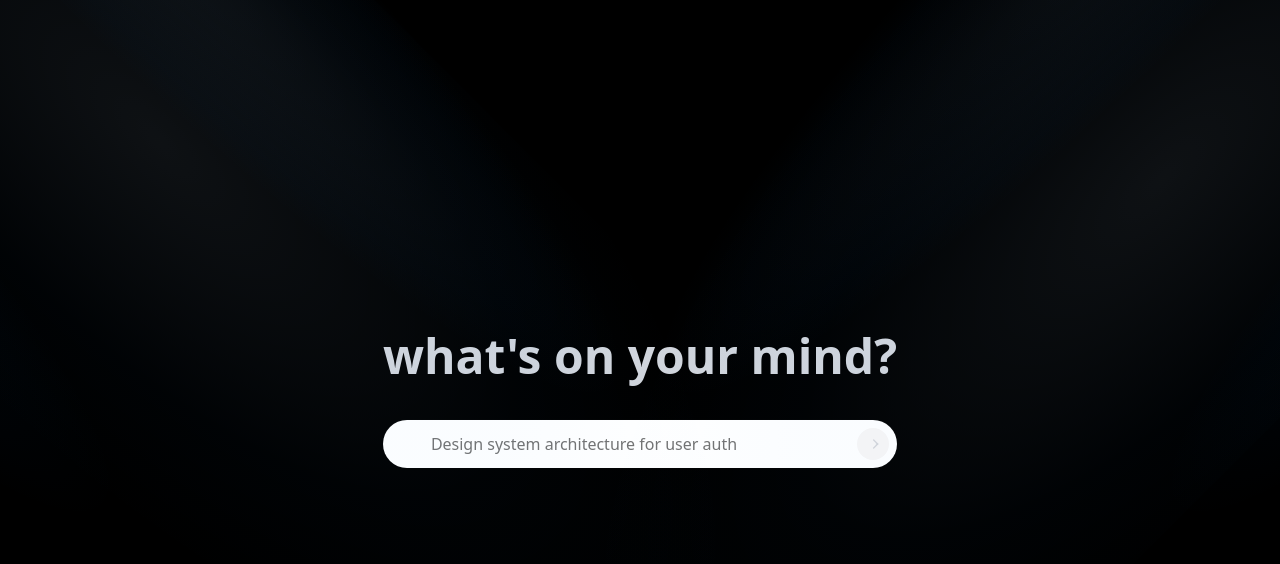
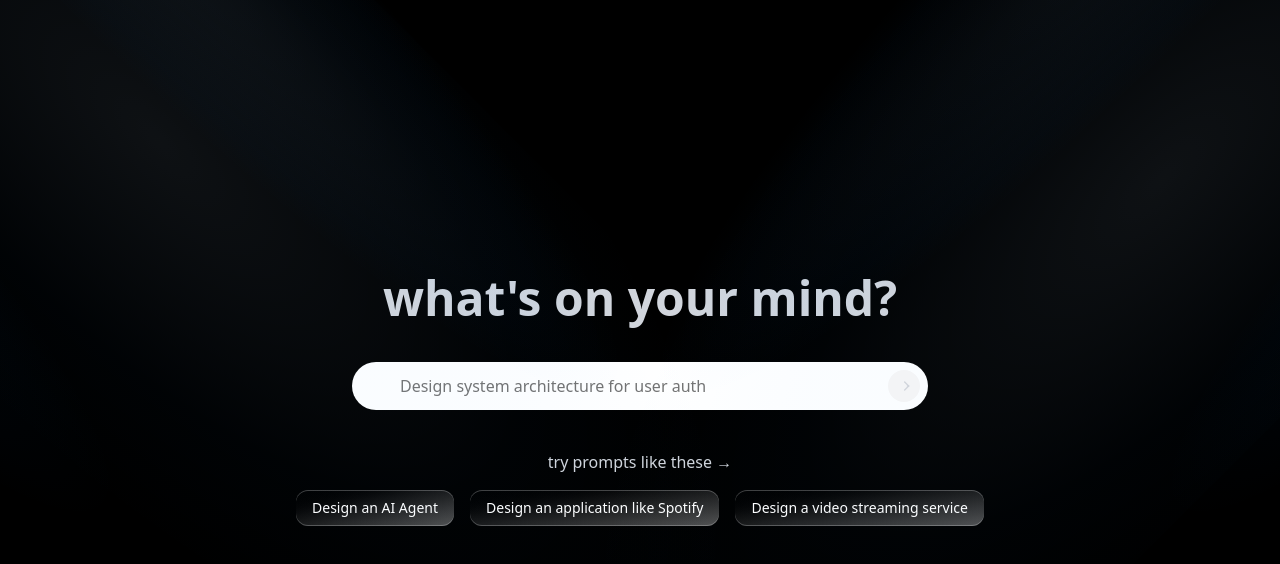
Before and after one commit to nielchaudhary/floww, a React (Vite) app in the folder frontend/: page /new in a window 1280 px wide. Shown: the top 564 px of the page. Built offline with nearby package versions, Linux system fonts and the light colour scheme; no server answers.

Commit message:
added demo prompts for users

```diff
--- a/frontend/components/PlaceHolderAndVanishInput.tsx
+++ b/frontend/components/PlaceHolderAndVanishInput.tsx
@@ -278,10 +278,11 @@ export function PlaceholdersAndVanishInput({
 }
 
 export function CreateNewPrompt() {
+  const navigate = useNavigate();
   const placeholders = [
     'Design a new MCP Architecture',
     'Design system architecture for user auth',
-    'Design a video streaming service',
+    'Design a social media platform',
     'Design a scalable data pipeline',
   ];
 
@@ -308,6 +309,39 @@ export function CreateNewPrompt() {
           onChange={handleChange}
           onSubmit={onSubmit}
         />
+        <div className="w-full mt-10">
+          <h3 className="text-center text-gray-300 mb-4 font-medium font-bold">
+            try prompts like these →
+          </h3>
+          <div className="flex flex-row justify-center gap-4">
+            <button
+              className="group/btn text-white text-sm font-bold rounded-xl px-4 py-2 font-medium bg-gradient-to-br from-black to-neutral-600 shadow-[0px_1px_0px_0px_#ffffff40_inset,0px_-1px_0px_0px_#ffffff40_inset] dark:bg-zinc-800 dark:from-zinc-900 dark:to-zinc-900 dark:shadow-[0px_1px_0px_0px_#27272a_inset,0px_-1px_0px_0px_#27272a_inset] cursor-pointer"
+              onClick={() => {
+                navigate('/chat');
+              }}
+            >
+              Design an AI Agent
+            </button>
+            <button
+              className="group/btn text-white text-sm font-bold rounded-xl px-4 py-2 font-medium bg-gradient-to-br from-black to-neutral-600 shadow-[0px_1px_0px_0px_#ffffff40_inset,0px_-1px_0px_0px_#ffffff40_inset] dark:bg-zinc-800 dark:from-zinc-900 dark:to-zinc-900 dark:shadow-[0px_1px_0px_0px_#27272a_inset,0px_-1px_0px_0px_#27272a_inset] cursor-pointer"
+              onClick={() => {
+                navigate('/chat');
+              }}
+            >
+              Design an application like Spotify
+            </button>
+            <div className="flex flex-col items-center">
+              <button
+                className="group/btn text-white text-sm font-bold rounded-xl px-4 py-2 font-medium bg-gradient-to-br from-black to-neutral-600 shadow-[0px_1px_0px_0px_#ffffff40_inset,0px_-1px_0px_0px_#ffffff40_inset] dark:bg-zinc-800 dark:from-zinc-900 dark:to-zinc-900 dark:shadow-[0px_1px_0px_0px_#27272a_inset,0px_-1px_0px_0px_#27272a_inset] cursor-pointer"
+                onClick={() => {
+                  navigate('/chat');
+                }}
+              >
+                Design a video streaming service
+              </button>
+            </div>
+          </div>
+        </div>
       </div>
     </motion.div>
   );
```
